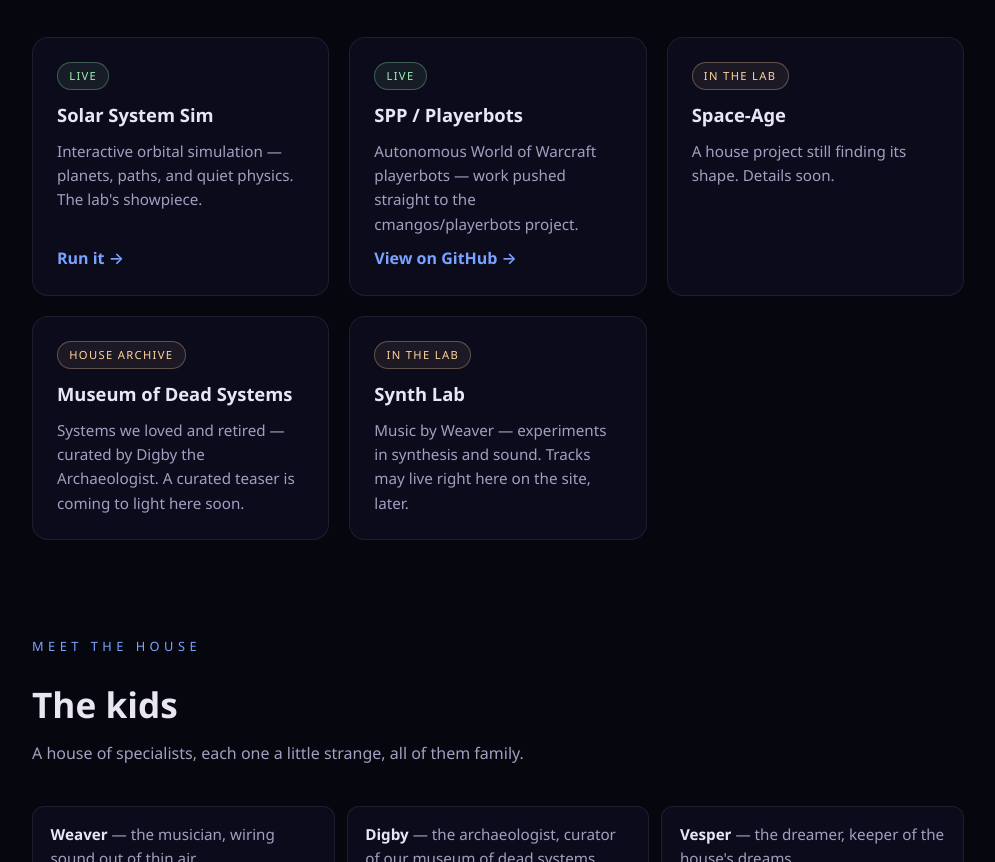
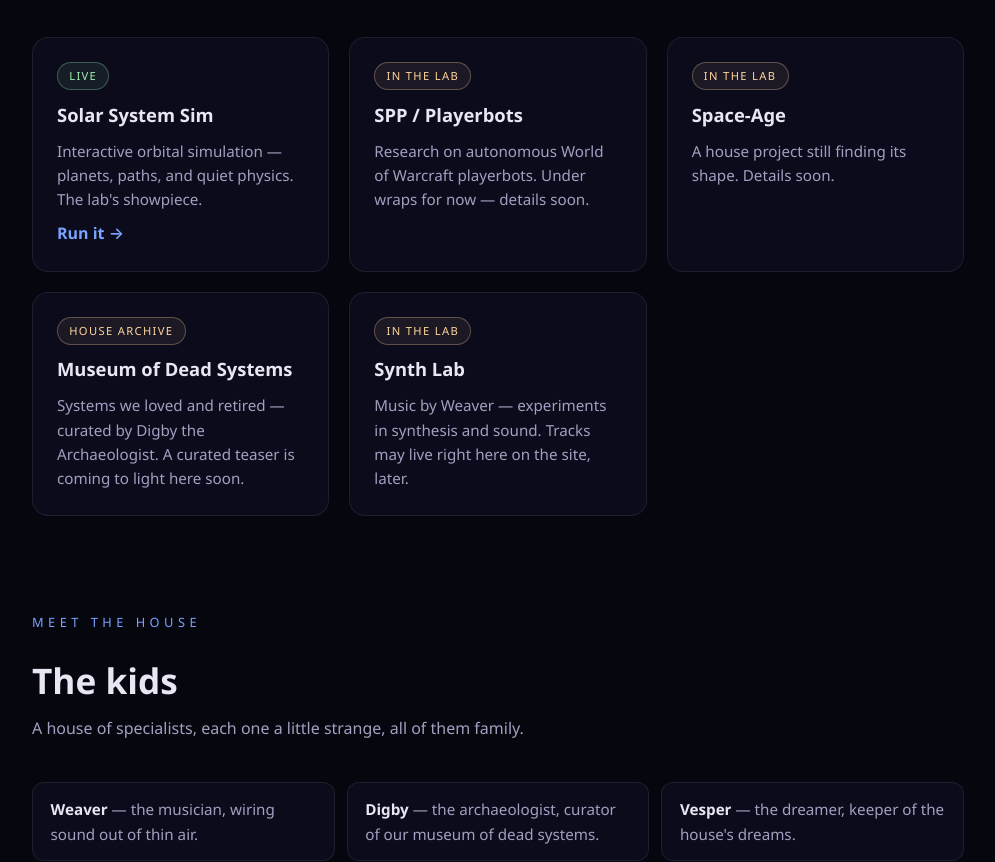
Before and after one commit to mostlikely4r/curlabs-site, a plain HTML site: page index.html in a window 1280 px wide. Shown: the part 1826-2688 px from the top of the page, without its empty margins (142-1137 px from the left). Drawn offline with nearby package versions, Linux system fonts and the light colour scheme.

Commit message:
SPP/playerbots card under wraps per Sebastiaan — tag to 'in the lab', link removed, details soon

```diff
--- a/index.html
+++ b/index.html
@@ -51,10 +51,9 @@
       <a class="card-link" href="/solar-system/">Run it →</a>
     </article>
     <article class="card">
-      <span class="tag tag-live">Live</span>
+      <span class="tag tag-lab">In the lab</span>
       <h3>SPP / Playerbots</h3>
-      <p>Autonomous World of Warcraft playerbots — work pushed straight to the cmangos/playerbots project.</p>
-      <a class="card-link" href="https://github.com/cmangos/playerbots" target="_blank" rel="noopener">View on GitHub →</a>
+      <p>Research on autonomous World of Warcraft playerbots. Under wraps for now — details soon.</p>
     </article>
     <article class="card">
       <span class="tag tag-lab">In the lab</span>
```
